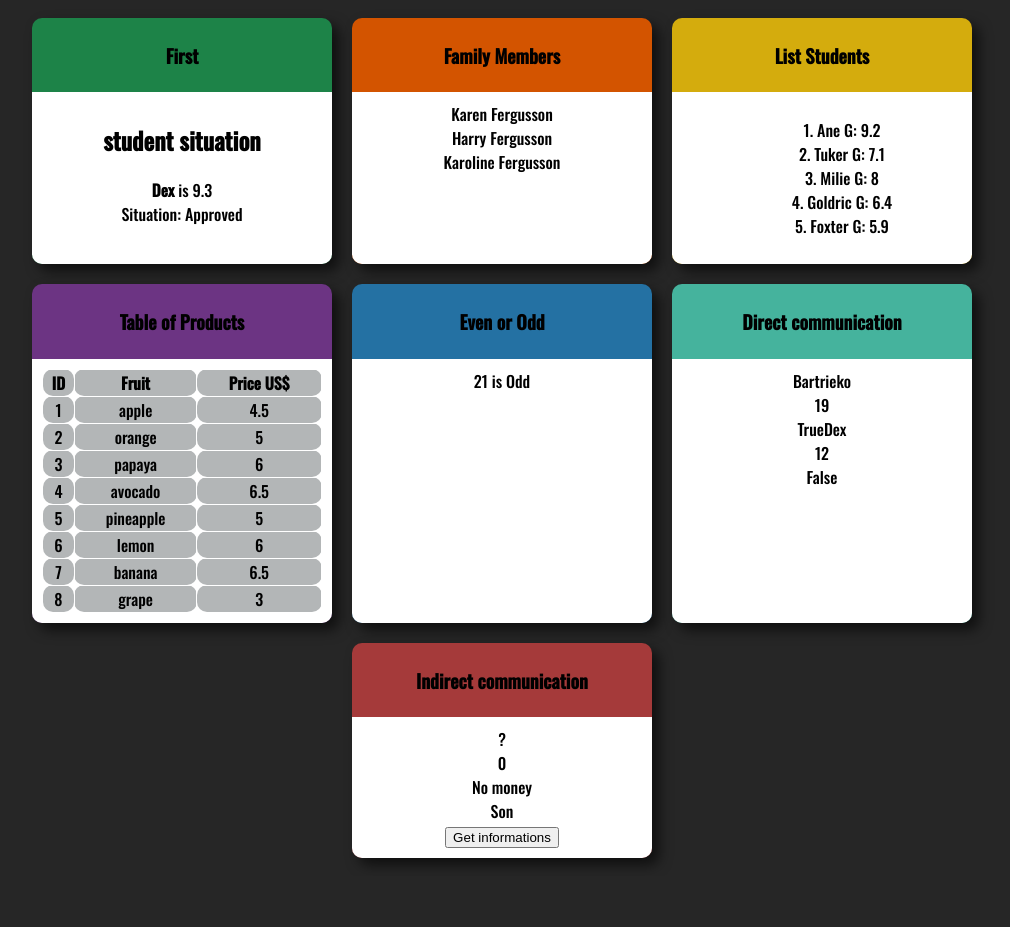
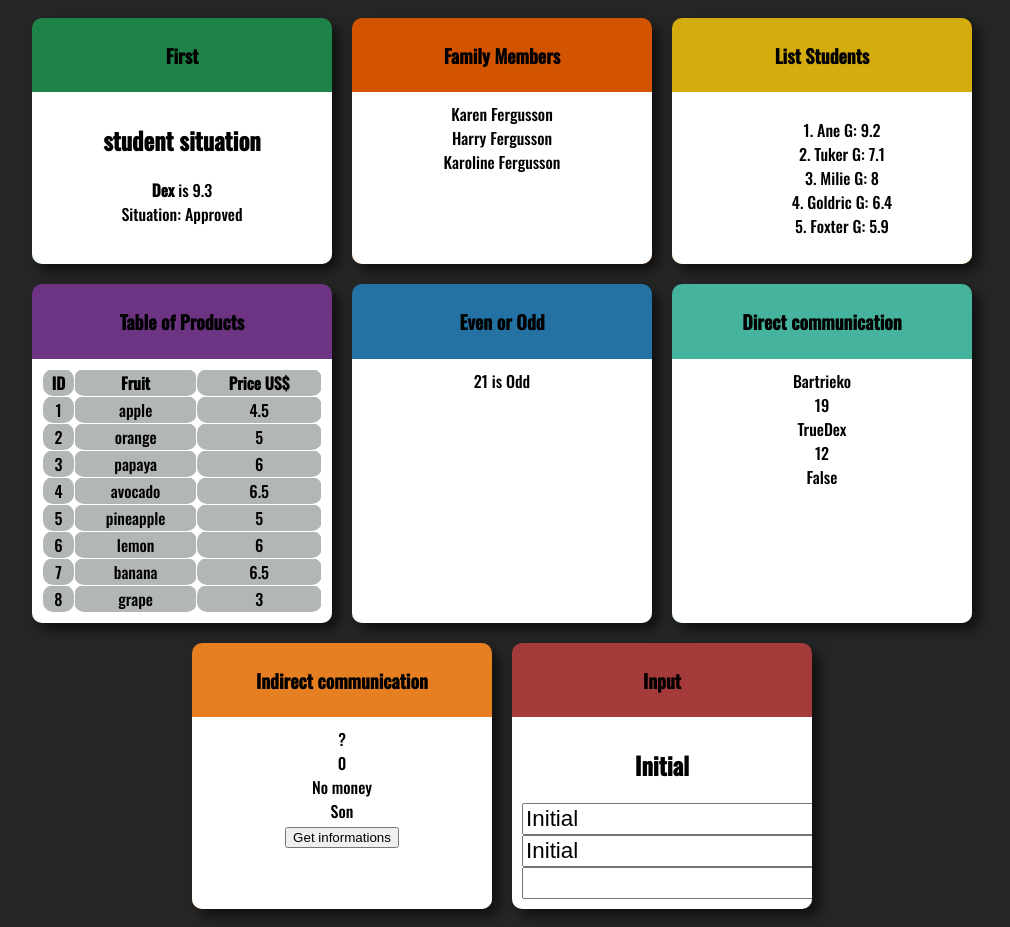
Before and after one commit to ArthurMtTh/react-fundamentals, a React (Create React App) app: page / in a window 1280 px wide. Shown: the whole page, without its empty margins (138-1148 px from the left). Before the commit the page ends 876 px from the top, so only its background shows below. Built offline with nearby package versions, Linux system fonts and the light colour scheme.

Commit message:
controlled component

```diff
--- a/src/App.jsx
+++ b/src/App.jsx
@@ -19,6 +19,9 @@ import TableProducts from "./components/repeat/TableProducts";
 import EvenOdd from "./components/conditional/EvenOdd";
 import Direct from "./components/comunication/direct/Direct";
 import Indirect from "./components/comunication/indirect/Indirect";
+
+//form
+import Input from "./components/form/Input";
 
 const app = () => (
     <div className="App">
@@ -55,8 +58,12 @@ const app = () => (
                 <Direct/>
             </Card>
 
-            <Card title='Indirect communication'>
+            <Card title='Indirect communication' color="#E67E22">
                 <Indirect/>
+            </Card>
+
+            <Card title='Input'>
+                <Input/>
             </Card>
         </div>
     </div>
--- /dev/null
+++ b/src/components/form/Input.css
@@ -0,0 +1,3 @@
+.Input input {
+    font-size: 1.4rem;
+}
--- /dev/null
+++ b/src/components/form/Input.jsx
@@ -0,0 +1,22 @@
+import React, {useState} from "react";
+import "./Input.css";
+
+const Input = (props) => {
+
+    const [first, setFirst] = useState("Initial");
+
+    function handleChange (e) {
+        setFirst(e.target.firstValue)
+    }
+
+    return (
+        <div className="Input">
+            <h2>{first}</h2>
+            <input value={first} onChange={handleChange}/>
+            <input value={first} readOnly />
+            <input value={undefined}/>
+        </div>
+    );
+};
+
+export default Input;
```
